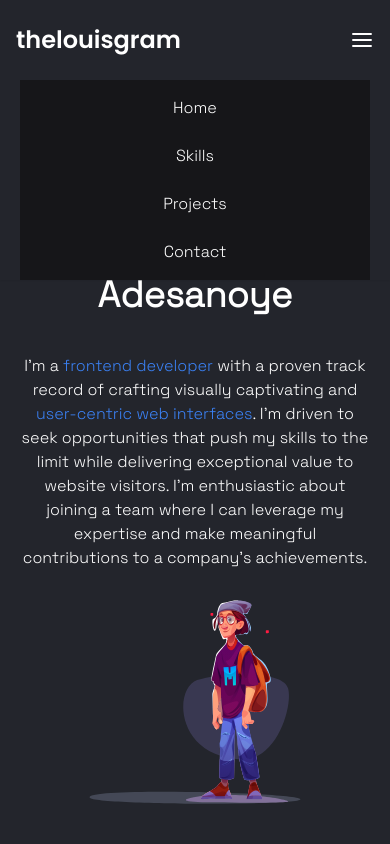
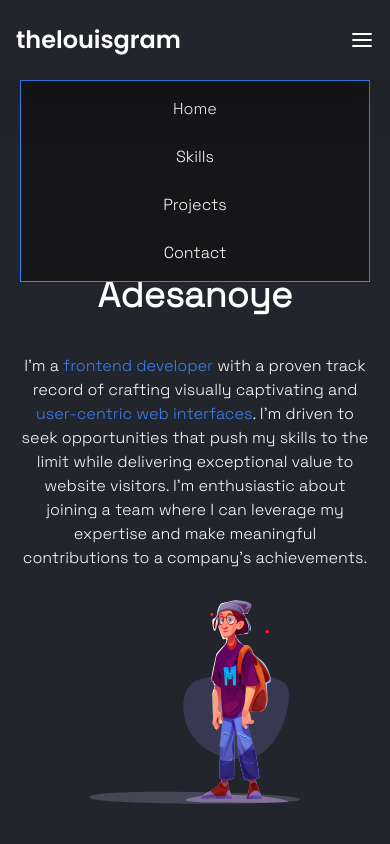
Before and after one commit to thelouisgram/portfolio, a React (Vite) app: page / in a window 390 px wide. Both pictures are taken after a click on the element 362 px from the left and 40 px from the top of the page. Shown: the top 844 px of the page. Built offline with nearby package versions, Linux system fonts and the light colour scheme.

Commit message:
more animations

```diff
--- a/src/App.jsx
+++ b/src/App.jsx
@@ -6,6 +6,7 @@ import Projects from "./components/Projects";
 import Skills from "./components/Skills";
 import MobileNavbar from "./components/MobileNavbar";
 import RevealDiv from "./components/animation/RevealDiv";
+import { AnimatePresence, motion } from "framer-motion";
 
 const App = () => {
   const [nav, setNav] = useState(false);
@@ -13,7 +14,15 @@ const App = () => {
     <div className="bg-[#23252C] w-full h-auto font-Space relative">
       <div className="w-full md:w-[1100px] md:mx-auto h-full ">
         <Navbar setNav={setNav} />
-        {nav && <MobileNavbar setNav={setNav} />}
+        <AnimatePresence>
+          {nav &&
+            <motion.div
+              initial={{ y: -700 }}
+              animate={{ y: 0 }}
+              exit={{ y: -350 }}
+              transition={{ ease: "easeInOut", duration: 0.8 }} ><MobileNavbar setNav={setNav} />
+            </motion.div>}
+        </AnimatePresence>
       </div>
       <div className="w-full px-3 xs:px-5 md:px-0 md:w-[1100px] md:mx-auto h-auto ">
         <Home />
--- a/src/components/MobileNavbar.jsx
+++ b/src/components/MobileNavbar.jsx
@@ -16,13 +16,13 @@ const MobileNavbar = ({ setNav }) => {
 
     return (
         <div className="px-3 xs:px-5 w-full h-auto shadow-sm text-white top-[80px] fixed z-[9] ">
-            <div className="w-full bg-[#161619] p-4">
+            <div className="w-full bg-[#161619] p-4 border-[1px] border-blue-500">
                 <div className="gap-6 items-center flex flex-col">
                     {sections.map((section) => (
                         <h2
                             key={section.id}
                             onClick={() => handleClick(section.id)}
-                            className="cursor-pointer hover:text-blue-500"
+                            className="cursor-pointer hover:text-blue-500 w-full border-gray-300 flex justify-center"
                         >
                             {section.label}
                         </h2>
--- a/src/components/Navbar.jsx
+++ b/src/components/Navbar.jsx
@@ -3,7 +3,7 @@ import { scrollToSection } from "../utils";
 
 const Navbar = ({ setNav }) => {
     return (
-        <section className="h-[80px] fixed top-0 px-4 md:px-0 w-full md:w-[1100px] mdmx-auto z-10 bg-[#23252C] flex items-center justify-between text-white font-[700]">
+        <section className="h-[80px] fixed top-0 px-4 md:px-0 w-full md:w-[1100px] shadow-2xl md:shadow-none md:mx-auto z-10 bg-[#23252C] flex items-center justify-between text-white font-[700]">
             <div className="w-auto h-auto flex items-center bg-[#23252C]">
                 <h1 className="font-[600] text-[24px] font-Poppins">thelouisgram</h1>
             </div>
```
